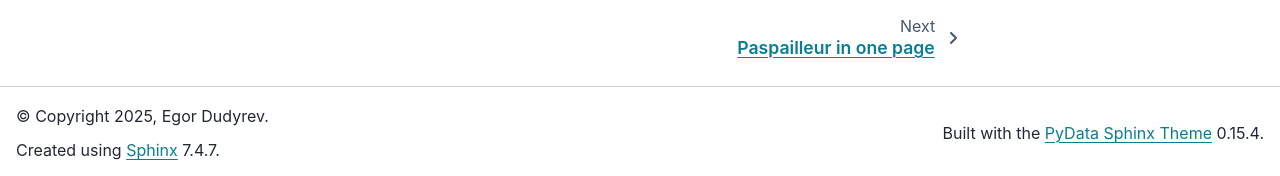
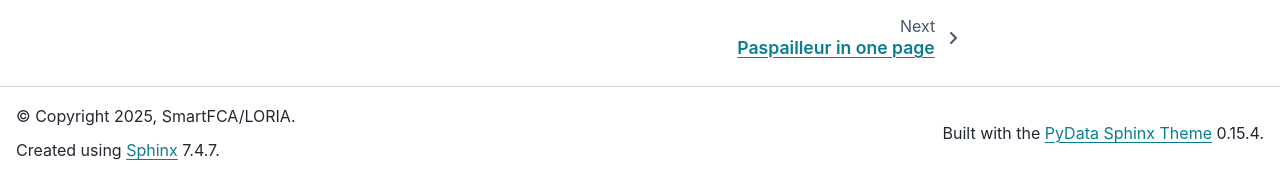
Before and after one commit to smartFCA/paspailleur, a Sphinx documentation site: the page built from docs/source/index.rst, in a window 1280 px wide and 1082 px high. Shown: the part 903-1079 px from the top of the window. Built offline with Sphinx 7.4.7 and the PyData theme 0.15.4, drawn with Linux system fonts in a browser that asks for light colours.

Commit message:
Update the copyright string

```diff
--- a/docs/source/conf.py
+++ b/docs/source/conf.py
@@ -7,7 +7,7 @@
 # https://www.sphinx-doc.org/en/master/usage/configuration.html#project-information
 
 project = 'Paspailleur'
-copyright = '2025, Egor Dudyrev'
+copyright = '2025, SmartFCA/LORIA'
 author = 'Egor Dudyrev'
 release = '0.2'
 
```
